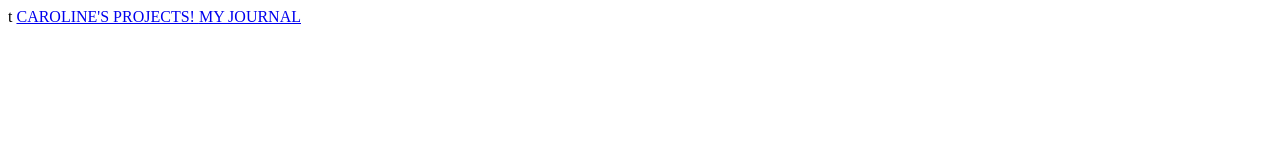
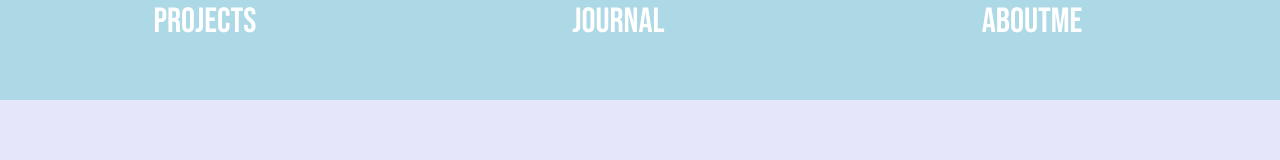
Before and after one commit to c25cb1/c25cb1.github.io, a plain HTML site: page index.html in a window 1280 px wide. Drawn offline with Linux system fonts and the light colour scheme.

Commit message:
making homepage

```diff
--- a/index.html
+++ b/index.html
@@ -1,17 +1,68 @@
-t<!DOCTYPE html>
+<!DOCTYPE html>
 <html>
 <head>
-	<title></title>
+
+<link rel="preconnect" href="https://fonts.googleapis.com">
+<link rel="preconnect" href="https://fonts.gstatic.com" crossorigin>
+<link href="https://fonts.googleapis.com/css2?family=Bebas+Neue&family=Noto+Serif&display=swap" rel="stylesheet">
+
+<style type="text/css">
+
+#menu{
+	width:100%;
+	height:100px;
+	background-color:lightblue;
+
+}
+
+body{
+	margin:0px;
+	background-color:lavender;
+}
+
+
+
+
+.button{
+	width:32%;
+	height:100px;
+	display: inline-block;
+	font-size:35px;
+	font-family: arial;
+	color:white;
+	font-family: 'Bebas Neue', cursive;
+	text-align: center;
+
+
+}
+
+.button{
+	background-color:
+
+
+}
+
+a{
+	text-decoration: none;
+}
+
+</style>
+
 </head>
-<body>
 
+
+
+<div id="menu">
 <a href="projects.html">
-	CAROLINE'S PROJECTS!
+	<div class="button">projects</div>
 </a>
 
+<a href="journal.html">
+	<div class="button">journal</div>
+</a>
 
-<a href="journal.html">
-	MY JOURNAL
+<a href="aboutme.html">
+	<div class="button">aboutme</div>
 </a>
 
 </body>
```
Also changed, not shown: aboutme.html (added, +10 -0 lines), code1.html (added, +34 -0 lines), code2.html (added, +34 -0 lines), journal.html (+3 -3 lines), 1 other file.
